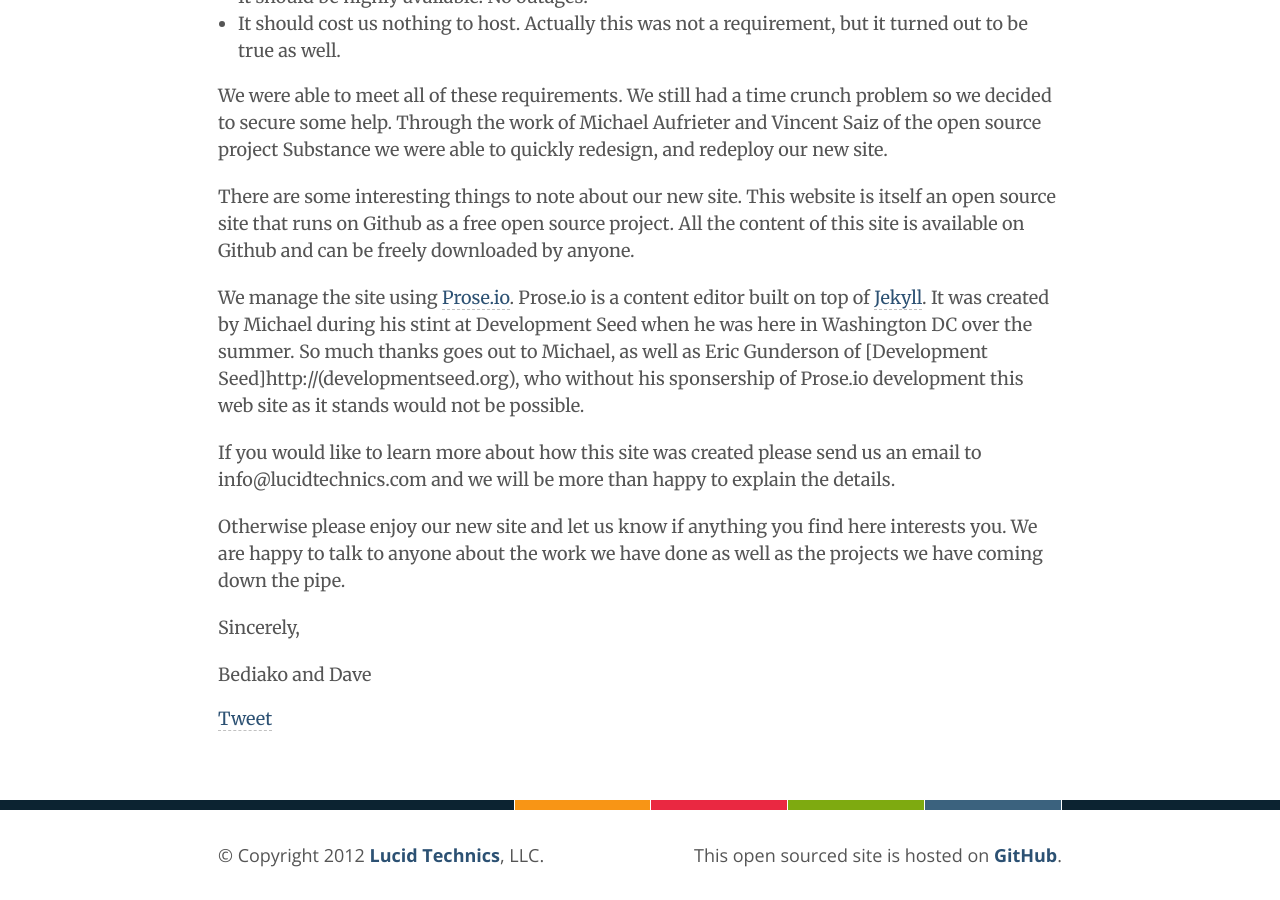
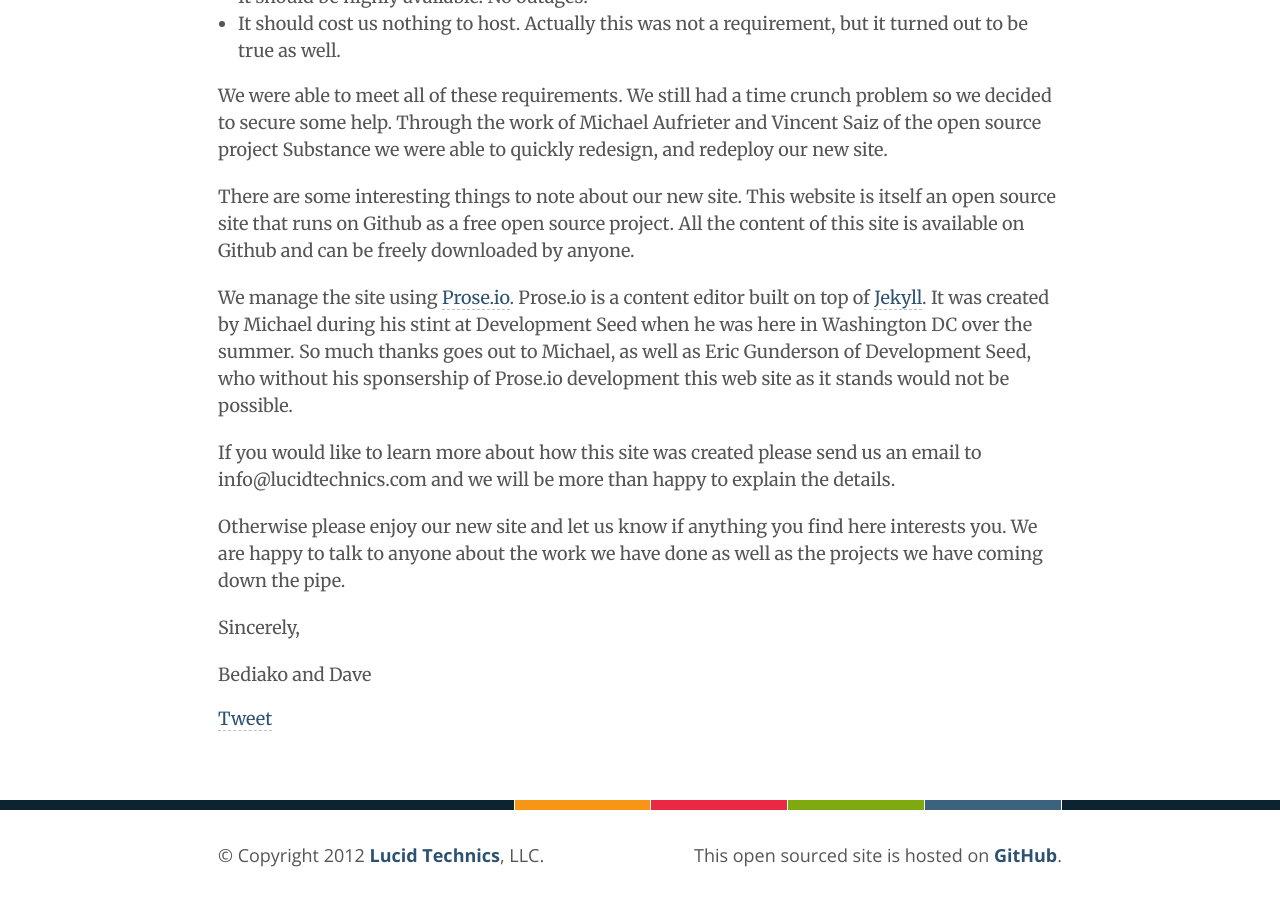
Before and after one commit to LucidTechnics/lucidtechnics.github.com, a Jekyll site: the page built from _posts/articles/2012-12-12-site-launch.md, in a window 1280 px wide and 900 px high, scrolled down 1215 px. Built offline with Jekyll 4.4.1, drawn with Linux system fonts in a browser that asks for light colours; nearby versions of some CDN libraries; comment, search, counter and statistics services are not loaded; some of the changed lines change nothing that is shown.

Commit message:
Updated _posts/articles/2012-12-12-site-launch.md

```diff
--- a/_posts/articles/2012-12-12-site-launch.md
+++ b/_posts/articles/2012-12-12-site-launch.md
@@ -28,7 +28,7 @@
 
 There are some interesting things to note about our new site.  This website is itself an open source site that runs on Github as a free open source project.  All the content of this site is available on Github and can be freely downloaded by anyone.
 
-We manage the site using [Prose.io](http://prose.io).  Prose.io is a content editor built on top of [Jekyll](https://github.com/mojombo/jekyll).  It was created by Michael during his stint at Development Seed when he was here in Washington DC over the summer.  So much thanks goes out to Michael, as well as Eric Gunderson of [Development Seed]http://(developmentseed.org), who without his sponsership of Prose.io development this web site as it stands would not be possible.
+We manage the site using [Prose.io](http://developmentseed.org/blog/2012/june/25/prose-a-content-editor-for-github/).  Prose.io is a content editor built on top of [Jekyll](https://github.com/mojombo/jekyll).  It was created by Michael during his stint at Development Seed when he was here in Washington DC over the summer.  So much thanks goes out to Michael, as well as Eric Gunderson of Development Seed, who without his sponsership of Prose.io development this web site as it stands would not be possible.
 
 If you would like to learn more about how this site was created please send us an email to info@lucidtechnics.com and we will be more than happy to explain the details.
 
```
